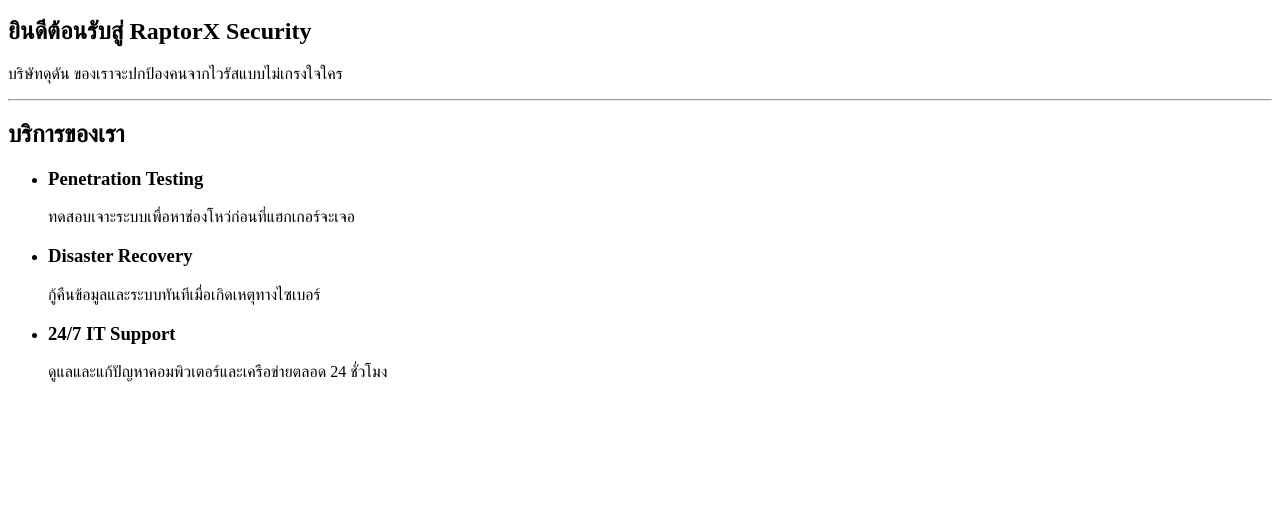
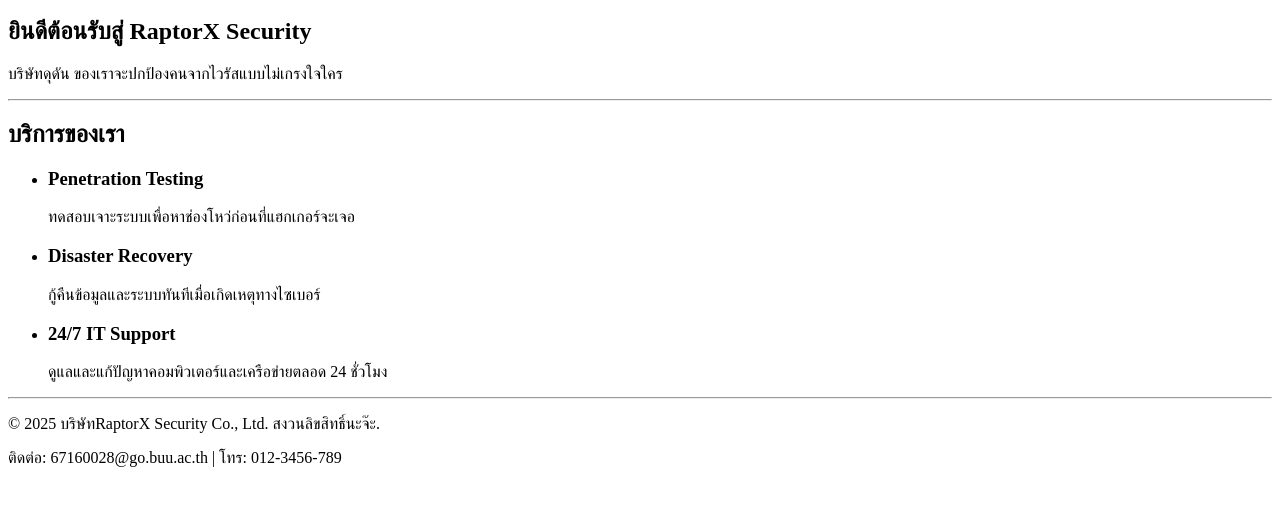
Before and after one commit to nTW31/my-business-web, a plain HTML site: page my-business-web/index.html in a window 1280 px wide. Shown: the part 275-780 px from the top of the page. Drawn offline with Linux system fonts and the light colour scheme.

Commit message:
Add Footer (1.5)

```diff
--- a/my-business-web/index.html
+++ b/my-business-web/index.html
@@ -36,7 +36,7 @@
       <h2>บริการของเรา</h2>
       <ul>
         <li>
-        <h3>Penetration Testing</h3>
+          <h3>Penetration Testing</h3>
           <p>ทดสอบเจาะระบบเพื่อหาช่องโหว่ก่อนที่แฮกเกอร์จะเจอ</p>
         </li>
         <li>
@@ -50,5 +50,11 @@
       </ul>
     </section>
   </main>
+   <!--1.5 ส่วนเป็นส่วนท้ายที่ผมได้ทำการจำลองใส่ &copy และ ข้อมูลติดต่อขึ้น-->
+  <hr />
+  <footer>
+    <p>&copy; 2025 บริษัทRaptorX Security Co., Ltd. สงวนลิขสิทธิ์นะจ๊ะ.</p>
+    <p>ติดต่อ: 67160028@go.buu.ac.th | โทร: 012-3456-789</p>
+  </footer>
   </body>
 </html>
```
